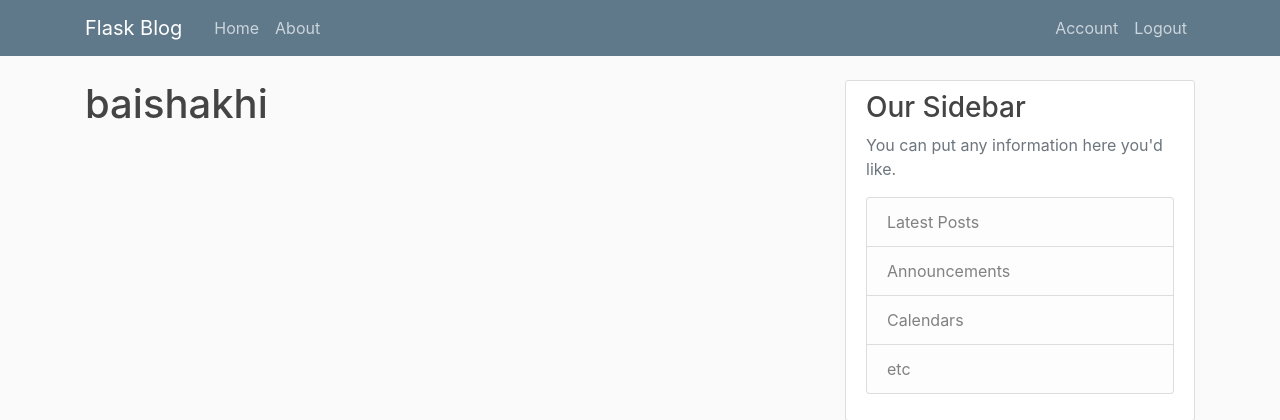
After one commit to b4isty/flask_blog_project, a Flask app: page /account in a window 1280 px wide. The commit adds this page. Shown: the top 420 px of the page. Run offline with Flask 2, Linux system fonts and the light colour scheme; a user stored in the database is signed in; some libraries are stand-ins or nearby versions.

Commit message:
user authentication

```diff
--- a/flask_blog/__init__.py
+++ b/flask_blog/__init__.py
@@ -1,11 +1,15 @@
 from flask import Flask
 from flask_sqlalchemy import SQLAlchemy
 from flask_bcrypt import Bcrypt
+from flask_login import LoginManager
 
 app = Flask(__name__)
 app.config['SECRET_KEY'] = '5791628bb0b13ce0c676dfde280ba245'
 app.config['SQLALCHEMY_DATABASE_URI'] = 'sqlite:///site.db'
 db = SQLAlchemy(app)
 bcrypt = Bcrypt(app)
+login_manager = LoginManager(app)
+login_manager.login_view = 'login'
+login_manager.login_message_category = 'info'
 
 from flask_blog import routes
--- a/flask_blog/routes.py
+++ b/flask_blog/routes.py
@@ -1,7 +1,8 @@
-from flask import render_template, url_for, flash, redirect
+from flask import render_template, url_for, flash, redirect, request
 from flask_blog import app, db, bcrypt
 from flask_blog.forms import RegistrationForm, LoginForm
 from flask_blog.models import User, Post
+from flask_login import login_user, current_user,logout_user, login_required
 
 posts = [
     {
@@ -32,10 +33,12 @@
 
 @app.route("/register", methods=['GET', 'POST'])
 def register():
+    if current_user.is_authenticated:
+        return redirect(url_for('home'))
     form = RegistrationForm()
     if form.validate_on_submit():
         hashed_password = bcrypt.generate_password_hash(form.password.data).decode('utf-8')
-        user = User(username = form.username.data, email=form.email.data,password = hashed_password)
+        user = User(username=form.username.data, email=form.email.data, password=hashed_password)
         db.session.add(user)
         db.session.commit()
         flash(' Your Account  has been created !', 'success')
@@ -45,11 +48,30 @@
 
 @app.route("/login", methods=['GET', 'POST'])
 def login():
+    if current_user.is_authenticated:
+        return redirect(url_for('home'))
     form = LoginForm()
     if form.validate_on_submit():
-        if form.email.data == 'admin@blog.com' and form.password.data == 'password':
-            flash('You have been logged in!', 'success')
+        user = User.query.filter_by(email=form.email.data).first()
+        if user and bcrypt.check_password_hash(user.password, form.password.data):
+            login_user(user, remember=form.remember.data)
+            next_page = request.args.get('next')
+            return redirect(next_page) if next_page else redirect(url_for('home'))
+            flash('successfully LoggedIn', 'success')
+
             return redirect(url_for('home'))
         else:
-            flash('Login Unsuccessful. Please check username and password', 'danger')
+            flash('Login Unsuccessful. Please check email and password', 'danger')
     return render_template('login.html', title='Login', form=form)
+
+
+@app.route("/logout", methods=['GET', 'POST'])
+def logout():
+    logout_user()
+    return redirect(url_for('home'))
+
+
+@app.route("/account")
+@login_required
+def account():
+    return render_template('account.html', title='Profile')
--- /dev/null
+++ b/flask_blog/templates/account.html
@@ -0,0 +1,4 @@
+{% extends "layout.html" %}
+{% block content %}
+<h1>{{current_user.username}}</h1>
+{% endblock content %}
--- a/flask_blog/templates/layout.html
+++ b/flask_blog/templates/layout.html
@@ -31,8 +31,13 @@
             </div>
             <!-- Navbar Right Side -->
             <div class="navbar-nav">
-              <a class="nav-item nav-link" href="{{ url_for('login') }}">Login</a>
-              <a class="nav-item nav-link" href="{{ url_for('register') }}">Register</a>
+                {% if current_user.is_authenticated %}
+                <a class="nav-item nav-link" href="{{ url_for('account') }}">Account</a>
+                    <a class="nav-item nav-link" href="{{ url_for('logout') }}">Logout</a>
+                {% else %}
+                    <a class="nav-item nav-link" href="{{ url_for('login') }}">Login</a>
+                    <a class="nav-item nav-link" href="{{ url_for('register') }}">Register</a>
+                {% endif %}
             </div>
           </div>
         </div>
```
Also changed, not shown: flask_blog/models.py (+8 -2 lines), flask_blog/site.db.
